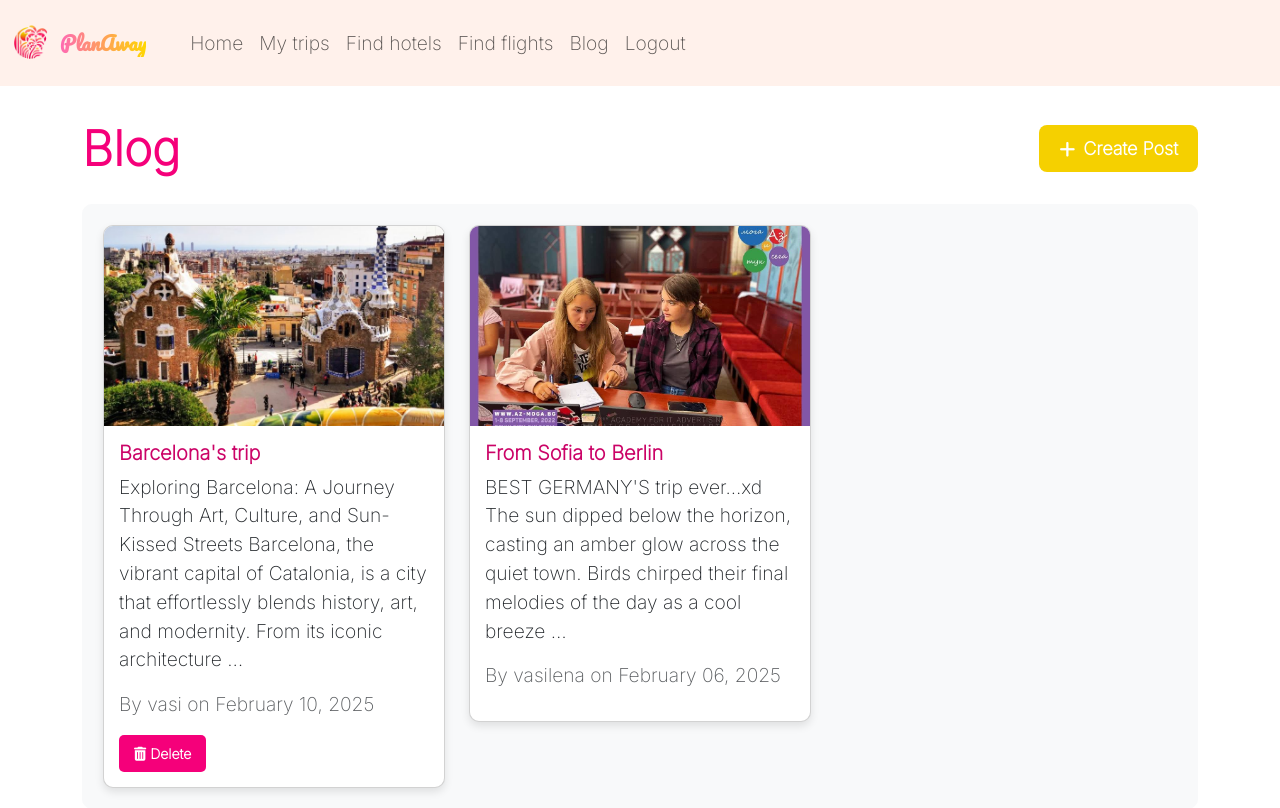
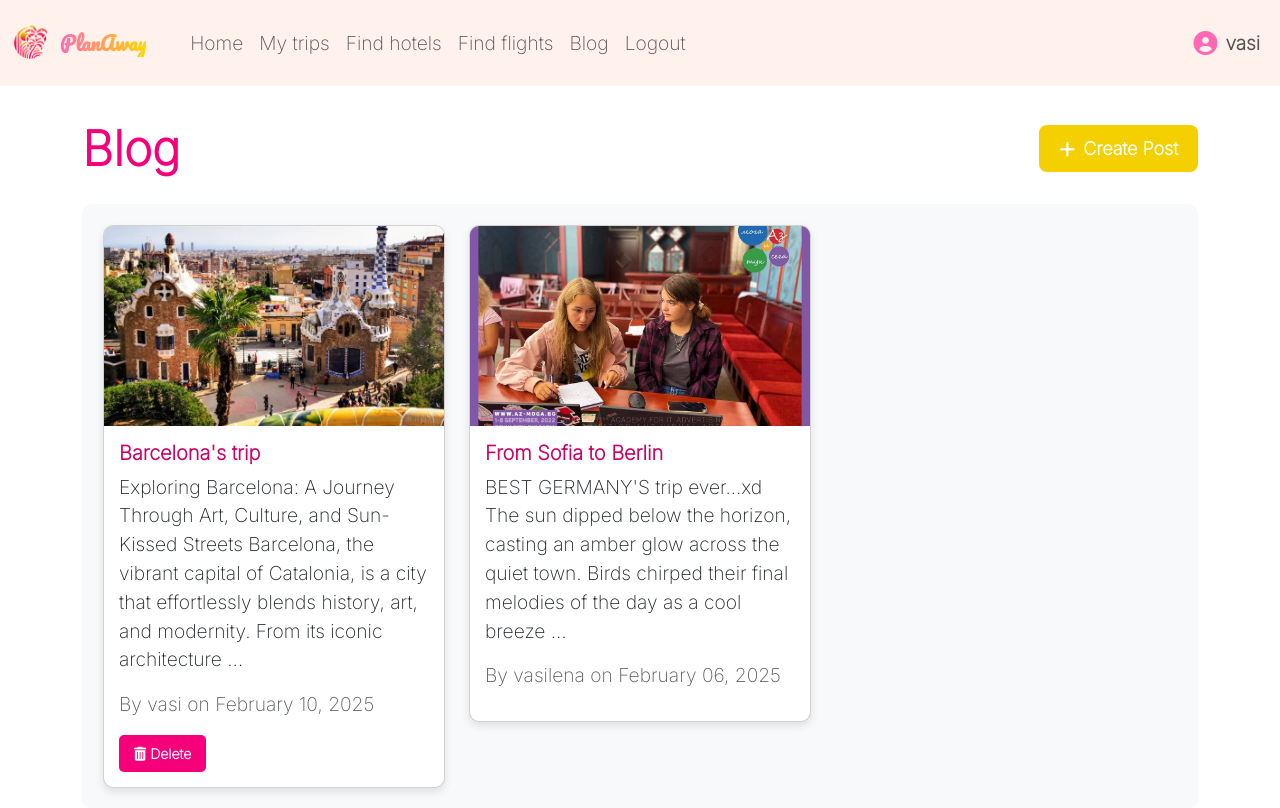
Before and after one commit to Vasilena01/Travel_planner, a Django app: page /blog/ in a window 1280 px wide. Shown: the top 808 px of the page. Run offline with Django 5.2, Linux system fonts and the light colour scheme; a user stored in the database is signed in; data comes from the database, SQL or seed files in the repository; both versions use the stored data as it was after the commit; parts of the project's set-up code (start-up, migrations or seed data) failed here and were passed over.

Commit message:
Added User icon + username in the navbar

```diff
--- a/travel_planner/static/css/base.css
+++ b/travel_planner/static/css/base.css
@@ -68,6 +68,10 @@ input:focus, textarea:focus, .form-select:focus, .form-control:focus, .btn-close
     box-shadow: 0 0 0 0.2rem rgba(211, 180, 4, 0.25);
 }
 
+.text-pink {
+    color: #ff69b4;
+}
+
 footer {
     text-align: center;
     padding: 20px;
--- a/travel_planner/templates/base.html
+++ b/travel_planner/templates/base.html
@@ -53,6 +53,14 @@
         </li>
         {% endif %}
       </ul>
+      {% if request.user.is_authenticated %}
+      <ul class="navbar-nav ms-auto">
+        <li class="nav-item d-flex align-items-center">
+            <i class="fas fa-user-circle text-pink fs-4 me-2"></i>
+            <span class="navbar-text fw-bold">{{ request.user.username }}</span>
+        </li>
+      </ul>
+      {% endif %}
     </div>
   </nav>
   <div class="content" id="mainContent">
```
Also changed, not shown: travel_planner/db.sqlite3.
